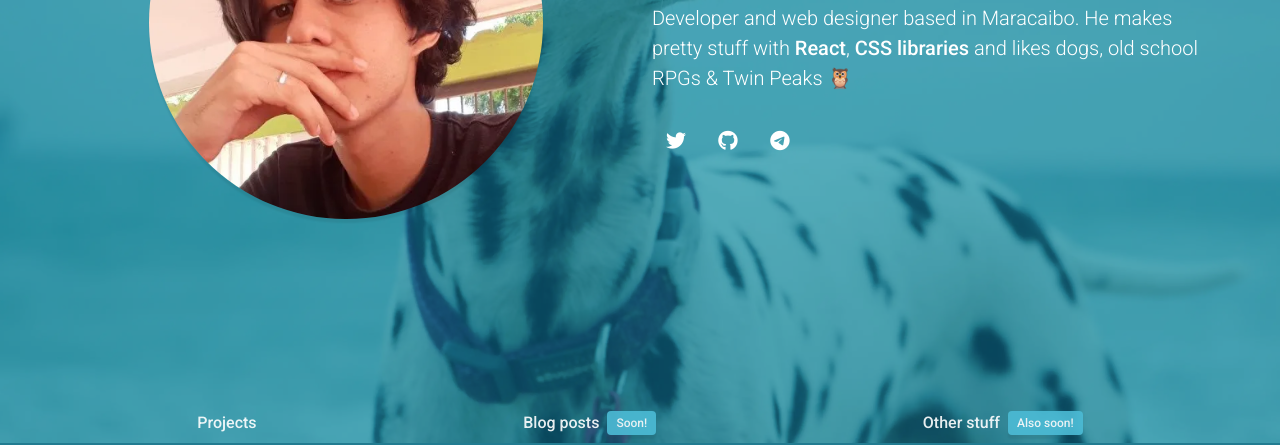
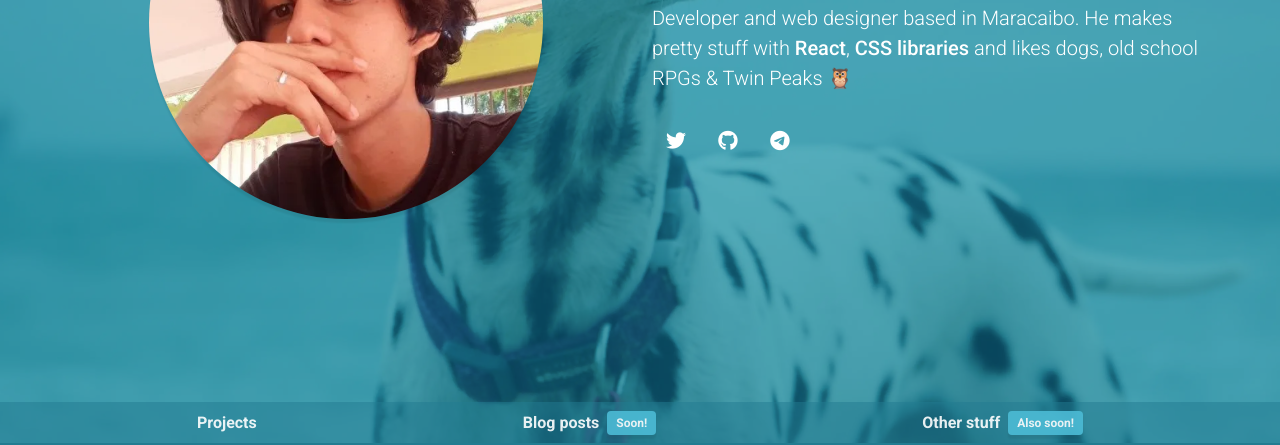
Before and after one commit to leninnava/leno-s-lair, a website: page index.html in a window 1280 px wide. Shown: the part 357-802 px from the top of the page. Drawn offline with Linux system fonts and the light colour scheme.

Commit message:
text changes

```diff
--- a/index.html
+++ b/index.html
@@ -55,21 +55,21 @@
 
         </div>
       </div>
-      <div class="hero-foot">
+      <div class="hero-foot" style="background-color: hsl(191deg 62% 35% / 50%);">
         <nav class="tabs is-boxed is-fullwidth">
           <div class="container">
             <ul>
               <li class="">
-                <a class="has-text-weight-medium" href="#projects">Projects</a></li>
+                <a class="has-text-weight-bold" href="#projects">Projects</a></li>
               </li>
               <li>
-                <a class="has-text-weight-medium" href="#">Blog posts
+                <a class="has-text-weight-bold" href="#">Blog posts
                   <span class="tag is-info ml-2">Soon!</span></a>
               </li>
 
 
               <li>
-                <a class="has-text-weight-medium" href="#">Other stuff
+                <a class="has-text-weight-bold" href="#">Other stuff
                   <span class="tag is-info ml-2">Also soon!</span></a>
               </li>
 
```
